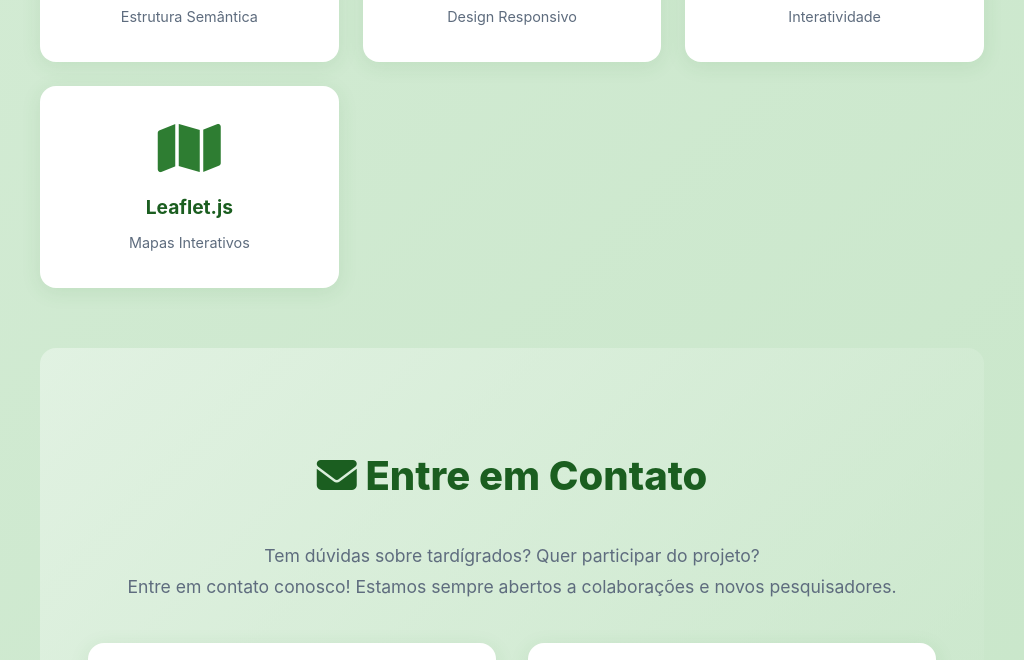
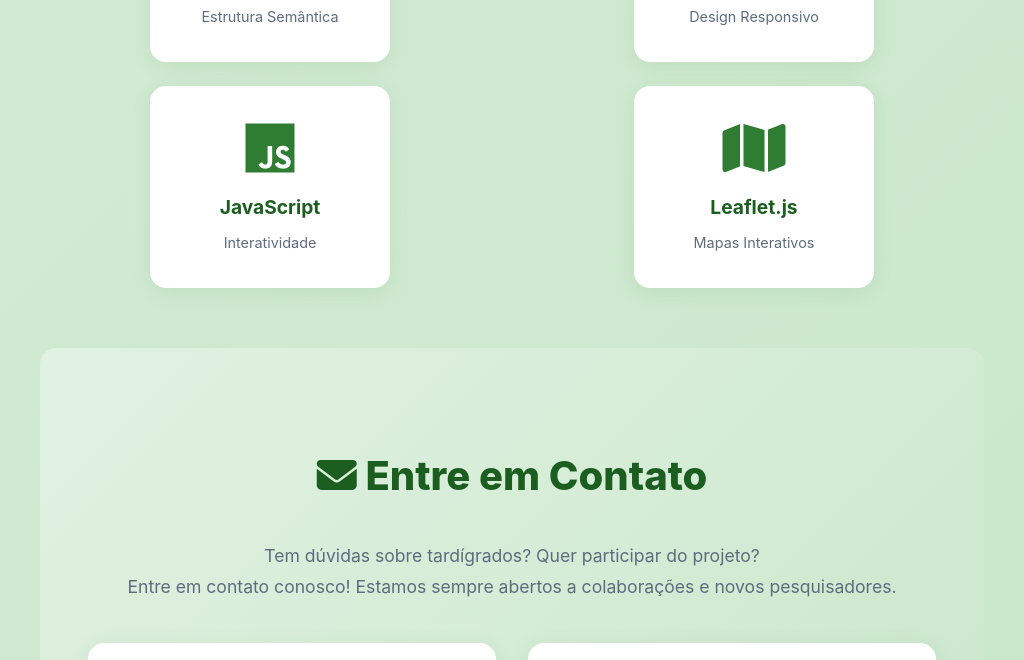
Before and after one commit to omoshaa/tardigrados-v2, a plain HTML site: page html/projeto-pune.html in a window 1024 px wide. Shown: the part 4848-5508 px from the top of the page. Drawn offline with Linux system fonts and the light colour scheme.

Commit message:
Improve tech grid responsiveness and card sizing
Updated .tech-grid to use auto-fit with minmax for better responsiveness and adjusted column counts for different breakpoints. Set max-width and width for .tech-card to ensure consistent card sizing.

```diff
--- a/css/projeto-pune.css
+++ b/css/projeto-pune.css
@@ -303,18 +303,21 @@
 
 .tech-grid {
   display: grid;
-  grid-template-columns: repeat(4, 1fr);
+  grid-template-columns: repeat(auto-fit, minmax(220px, 1fr));
   gap: 24px;
   margin-bottom: 60px;
   max-width: 1000px;
   margin-left: auto;
   margin-right: auto;
+  justify-items: center;
 }
 
 .tech-card {
   background: white;
   border-radius: var(--radius);
   padding: 32px 24px;
+  width: 100%;
+  max-width: 240px;
   text-align: center;
   box-shadow: var(--shadow-soft);
   transition: all 0.3s ease;
@@ -443,7 +446,7 @@
   }
 
   .tech-grid {
-    grid-template-columns: repeat(3, 1fr);
+    grid-template-columns: repeat(2, 1fr);
   }
 
   .contact-cards {
@@ -662,7 +665,7 @@
   }
 
   .tech-grid {
-    grid-template-columns: repeat(5, 1fr);
+    grid-template-columns: repeat(4, 1fr);
   }
 }
 
```
